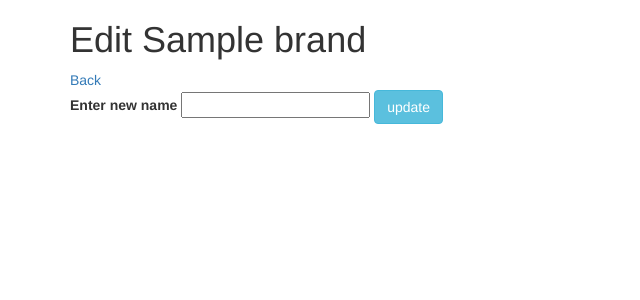
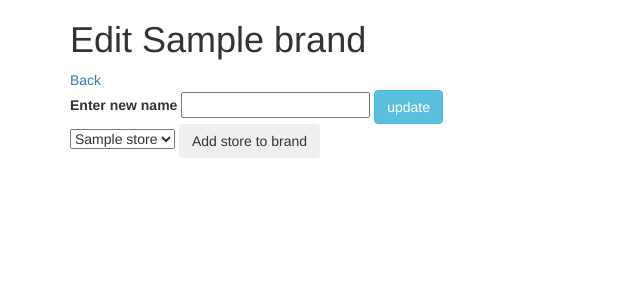
Before and after one commit to jdcamp/shoe_store, a PHP site: template views/edit_brand.html.twig in a window 1280 px wide. Shown: the top 300 px of the page, without its empty margins (0-640 px from the left). Run offline with PHP 8.4, Linux system fonts and the light colour scheme; the template is opened without the code that fills it: most values are stand-ins (such as "Sample title", 1, 10 or a date in 2020); some libraries are stand-ins or nearby versions.

Commit message:
create silex routes and twig pages to add a store to a brand

```diff
--- a/views/edit_brand.html.twig
+++ b/views/edit_brand.html.twig
@@ -13,6 +13,15 @@
     <button class="btn btn-info" type="submit">update</button>
 </form>
 
+<form action="/add_store_to_brand/{{brand.getId}}" method="post">
+    <select name="store">
+        {% for store in stores %}
+        <option value="{{store.getId}}">{{store.getName}}</option>
+        {% endfor %}
+    </select>
+    <button type="submit" name="button" class="btn">Add store to brand</button>
+</form>
+
 
 
 {% endblock %}
```
Also changed, not shown: app/app.php (+8 -1 lines), src/Brand.php (+5 -5 lines).
